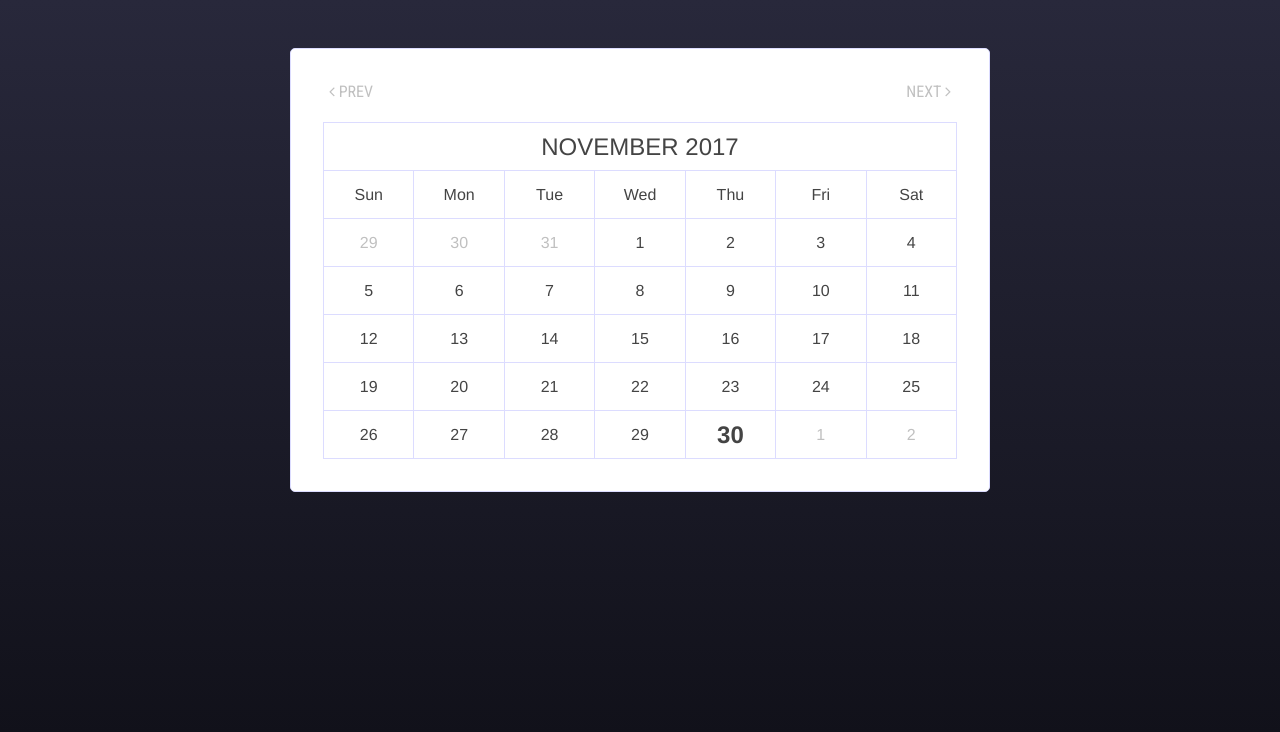
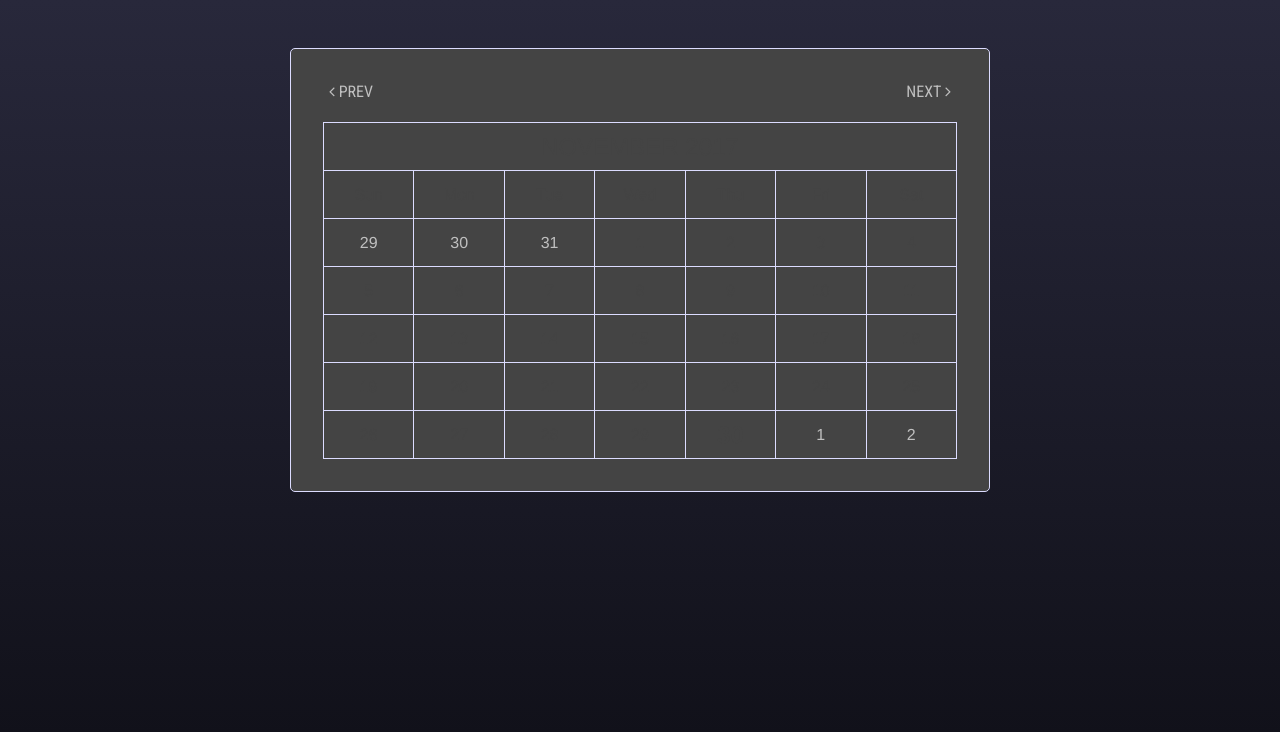
Before and after one commit to ajp14d/CENgroup3Projectf, a Python web app: template business_app/app/templates/Calendar.html in a window 1280 px wide. Shown: the top 732 px of the page. Run offline with Jinja, Linux system fonts and the light colour scheme; the template is opened without the code that fills it, so the values that code supplies are empty; some libraries are stand-ins or nearby versions.

Commit message:
Testing colors..

```diff
--- a/business_app/app/static/style.css
+++ b/business_app/app/static/style.css
@@ -38,7 +38,7 @@
   padding: 2em;
   border: 1px solid #dcdcff;
   border-radius: 5px;
-  background-color: white;
+  background-color: #444;
 }
 table {
   clear: both;
```
